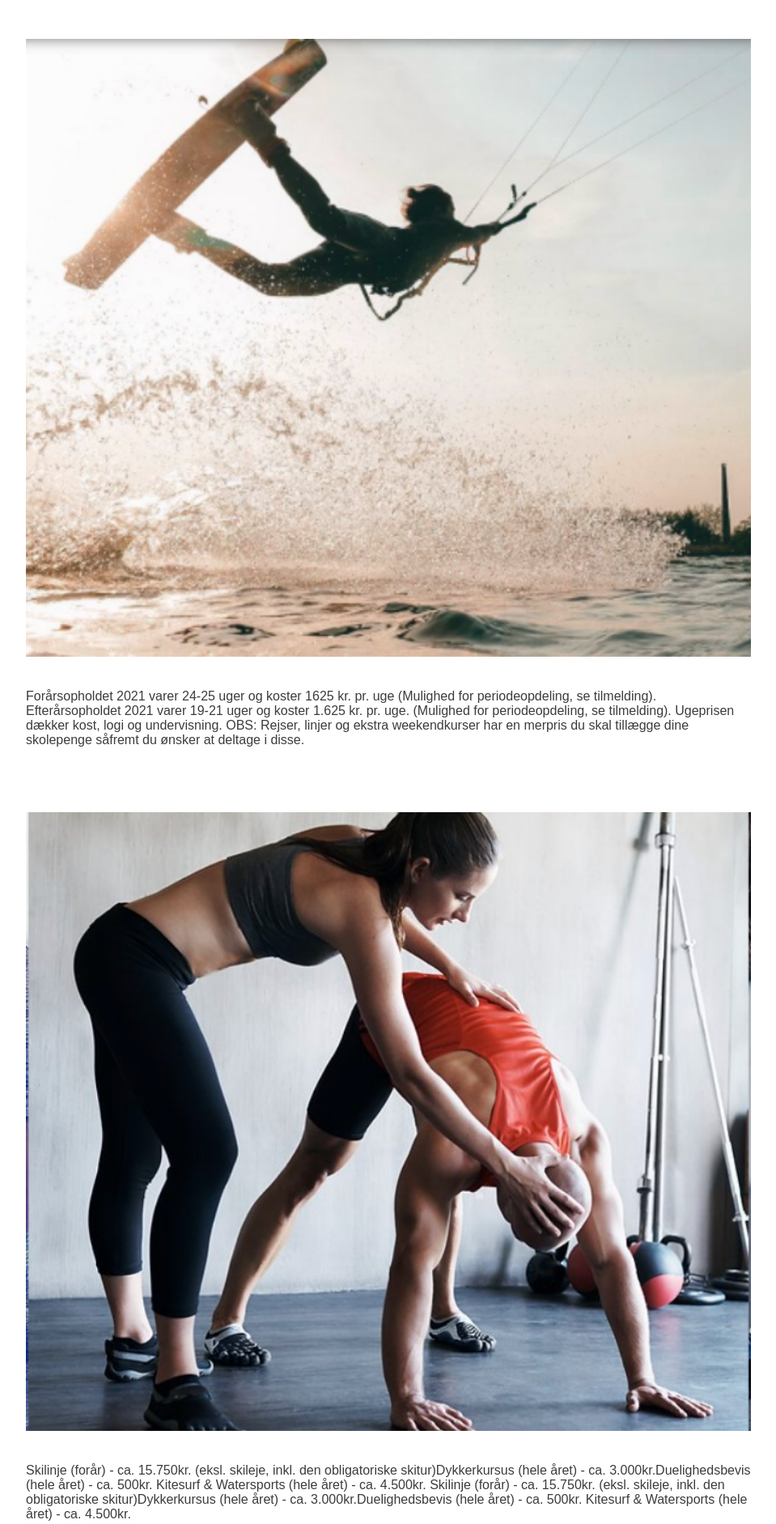
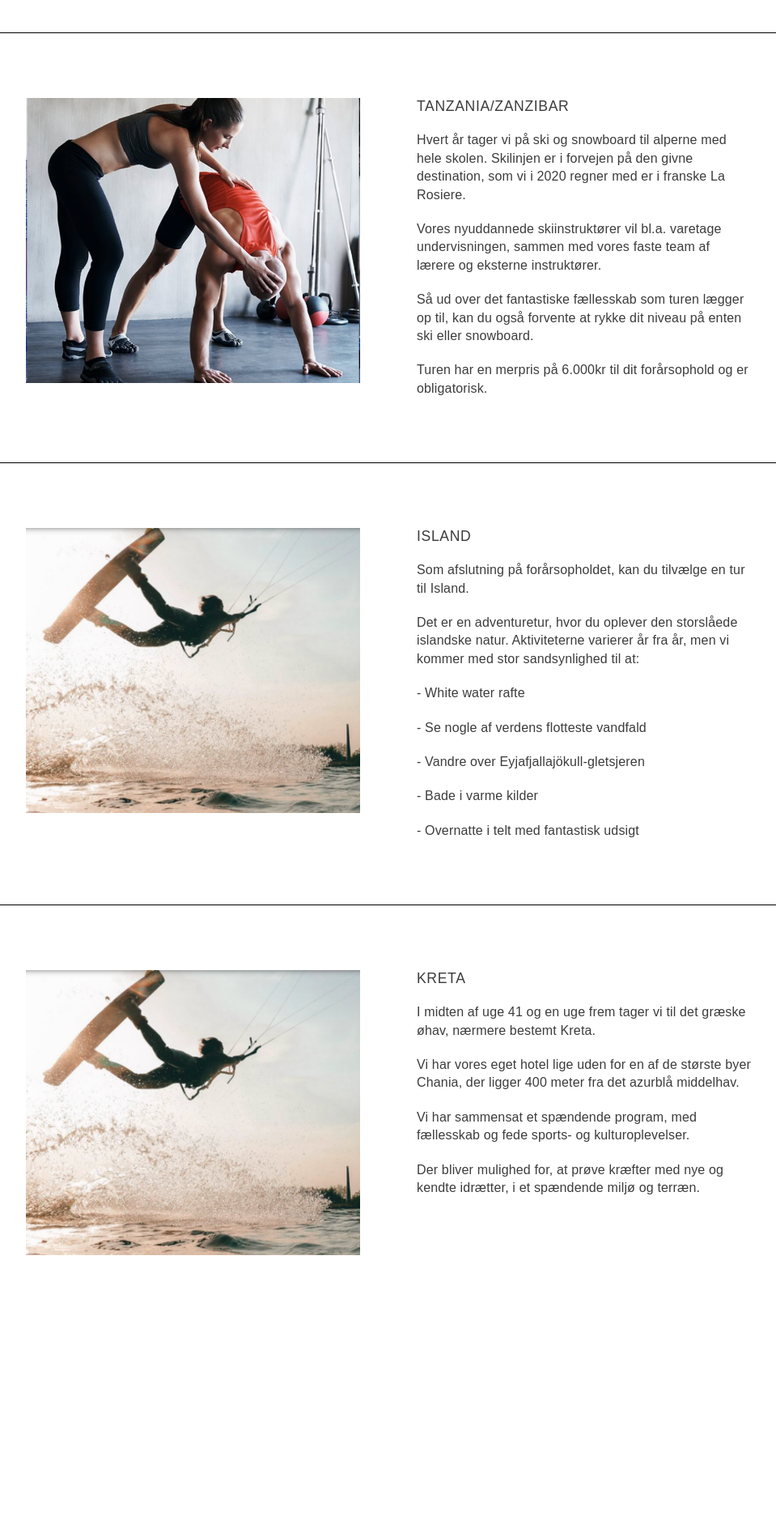
Before and after one commit to Thei2849/ihs, a plain HTML site: page priser.html in a window 1280 px wide. Shown: the part 900-2782 px from the top of the page at 81% size, without its empty margins (160-1119 px from the left). After the commit the page ends 2450 px from the top, so only its background shows below. Drawn offline with Linux system fonts and the light colour scheme.

Commit message:
priser og rejser rettet

```diff
--- a/priser.html
+++ b/priser.html
@@ -6,32 +6,8 @@
     <meta name="viewport" content="width=device-width, initial-scale=1.0">
     <title></title>
     <link rel="stylesheet" href="style.css">
-    <style>
-        section {
-            max-width: 1100px;
-            margin: 0 auto;
-            width: 70vw;
-            display: grid;
-            grid-template-columns: repeat(auto-fill, minmax(500px, 2fr));
-            grid-gap: 40px;
-            padding-top: 80px;
-
-        }
-
-        #priser {
-            text-align: center;
-            max-width: 1100px;
-            margin: 0 auto;
-            width: 70vw;
-            display: grid;
-            grid-template-columns: repeat(auto-fill, minmax(1100px, 1fr));
-            grid-gap: 40px;
-            padding-top: 160px;
-            padding-bottom: 400px;
 
 
-        }
-    </style>
 </head>
 
 <body>
@@ -79,38 +55,88 @@
 
     </header>
 
-    <section id="priser">
-        <h1>Priser</h1>
-        <p>Her kan du få et overblik over hvad det koster at være elev på Idrætshøjskolen Sønderborg og hvad dine skolepenge inkluderer.Se desuden hvad der ikke er inkluderet af rejser og kurser.Her kan du få et overblik over hvad det koster at være elev på Idrætshøjskolen Sønderborg og hvad dine skolepenge inkluderer.Se desuden hvad der ikke er inkluderet af rejser og kurser. </p>
+    <section id="filter-overskrift">
+        <div>
+            <h1>Rejser</h1>
 
-    </section>
-
-
-
-    <section id="hojskole">
-        <img src="hojskole.png" alt="">
-        <p>Forårsopholdet 2021 varer 24-25 uger og koster 1625 kr. pr. uge
-            (Mulighed for periodeopdeling, se tilmelding). Efterårsopholdet 2021 varer 19-21 uger og koster 1.625 kr. pr. uge. (Mulighed for periodeopdeling, se tilmelding). Ugeprisen dækker kost, logi og undervisning.
-
-            OBS: Rejser, linjer og ekstra weekendkurser har en merpris du skal tillægge dine skolepenge såfremt du ønsker at deltage i disse.</p>
-
-    </section>
-
-    <section id="kurser">
-        <img src="kurser.png" alt="">
-        <p>Skilinje (forår) - ca. 15.750kr. (eksl. skileje, inkl. den obligatoriske skitur)Dykkerkursus (hele året) - ca. 3.000kr.Duelighedsbevis (hele året) - ca. 500kr. Kitesurf & Watersports (hele året) - ca. 4.500kr. Skilinje (forår) - ca. 15.750kr. (eksl. skileje, inkl. den obligatoriske skitur)Dykkerkursus (hele året) - ca. 3.000kr.Duelighedsbevis (hele året) - ca. 500kr. Kitesurf & Watersports (hele året) - ca. 4.500kr.</p>
-
-
-    </section>
-
-    <section id="rejser">
-        <img src="hojskole.png" alt="">
-        <p>Island (forår) - ca. 7-8.000kr.Skitur i alperne (forår - obligatorisk) - ca. 6.000kr. (inkl. skileje). Kreta (efterår - obligatorisk) - ca. 7.000kr. Tanzania/Zanzibar (efterår) - ca. 16.000kr. </p>
+        </div>
+        <div class="tekst_div">
+            <p>Her kan du få et overblik over hvad det koster at være elev på Idrætshøjskolen Sønderborg og hvad dine skolepenge inkluderer.Se desuden hvad der ikke er inkluderet af rejser og kurser.Her kan du få et overblik over hvad det koster at være elev på Idrætshøjskolen Sønderborg og hvad dine skolepenge inkluderer.Se desuden hvad der ikke er inkluderet af rejser og kurser. </p>
+        </div>
 
 
     </section>
 
 
 
+    <section id="hojskole" class="rejse_section">
+        <img src="hojskole.png" alt="">
+        <div>
+            <h3>Skitur i alperne</h3>
+            <p>I januar rejser vi til Afrika, nærmere bestemt den afrikanske tropeø Zanzibar og Tanzania.</p>
+            <p>Turen bliver et møde med den farverige afrikanske kultur, storslået natur og vilde dyreliv og en masse fede oplevelser. Kort sagt - du bliver mærket for livet.</p>
+            <p>Vi kommer til at være både i Tanzania og på Zanzibar. Turen arrangeres i samarbejde med Zanzibar Højskolen, en skandinavisk højskole på Zanzibar, hvor vi blandt andet kommer til at bo, mens vi er på Zanzibar.
+        </div>
+
+
+    </section>
+
+    <div id="linje"></div>
+
+    <section id="kurser" class="rejse_section">
+        <img src="kurser.png" alt="">
+        <div>
+            <h3>Tanzania/Zanzibar
+            </h3>
+            <p>Hvert år tager vi på ski og snowboard til alperne med hele skolen.
+                Skilinjen er i forvejen på den givne destination, som vi i 2020 regner med er i franske La Rosiere. </p>
+            <p>Vores nyuddannede skiinstruktører vil bl.a. varetage undervisningen, sammen med vores faste team af lærere og eksterne instruktører.</p>
+            <p>Så ud over det fantastiske fællesskab som turen lægger op til, kan du også forvente at rykke dit niveau på enten ski eller snowboard. </p>
+            <p>Turen har en merpris på 6.000kr til dit forårsophold og er obligatorisk.
+            </p>
+        </div>
+
+
+
+
+    </section>
+
+    <div id="linje"></div>
+
+    <section id="rejser" class="rejse_section">
+        <img src="hojskole.png" alt="">
+        <div>
+            <h3>ISLAND</h3>
+            <p>Som afslutning på forårsopholdet, kan du tilvælge en tur til Island.</p>
+            <p>Det er en adventuretur, hvor du oplever den storslåede islandske natur. Aktiviteterne varierer år fra år, men vi kommer med stor sandsynlighed til at:</p>
+            <p>- White water rafte</p>
+            <p>- Se nogle af verdens flotteste vandfald</p>
+            <p>- Vandre over Eyjafjallajökull-gletsjeren</p>
+            <p>- Bade i varme kilder</p>
+            <p>- Overnatte i telt med fantastisk udsigt</p>
+        </div>
+
+
+    </section>
+
+    <div id="linje"></div>
+
+    <section id="rejser" class="rejse_section">
+        <img src="hojskole.png" alt="">
+        <div>
+            <h3>KRETA</h3>
+            <p>I midten af uge 41 og en uge frem tager vi til det græske øhav, nærmere bestemt Kreta.
+            </p>
+            <p>Vi har vores eget hotel lige uden for en af de største byer Chania, der ligger 400 meter fra det azurblå middelhav.</p>
+            <p>Vi har sammensat et spændende program, med fællesskab og fede sports- og kulturoplevelser.
+            </p>
+            <p>Der bliver mulighed for, at prøve kræfter med nye og kendte idrætter, i et spændende miljø og terræn.
+            </p>
+        </div>
+
+
+    </section>
+
+
     <script src="script.js"></script>
 </body></html>
--- a/style.css
+++ b/style.css
@@ -51,6 +51,14 @@ h3 {
 
 }
 
+
+p {
+    font-weight: 400;
+    font-size: 1.rem;
+    letter-spacing: 0.01rem;
+    line-height: 1.4rem
+}
+
 #color {
     background-color: #bacec8;
     height: 70vh;
@@ -73,6 +81,8 @@ h3 {
 
 
 
+
+
 #liste {
     width: 70vw;
     max-width: 1100px;
@@ -84,6 +94,11 @@ h3 {
 
 }
 
+#linje {
+    border-bottom: 1px solid black;
+    margin: 80px 150px 0px 150px;
+
+}
 
 
 
@@ -232,6 +247,8 @@ header {
     z-index: 1;
 }
 
+
+
 .dropdown-content a {
     float: none;
     color: black;
@@ -325,3 +342,43 @@ header {
         overflow: hidden;
     }
 }
+
+/***** rejser *******/
+
+.rejse_section {
+    max-width: 1000px;
+    margin: 0 auto;
+    width: 70vw;
+    display: grid;
+    grid-template-columns: repeat(auto-fill, minmax(350px, 2fr));
+    grid-gap: 70px;
+    padding-top: 80px;
+
+}
+
+#priser {
+    text-align: center;
+    max-width: 1100px;
+    margin: 0 auto;
+    width: 70vw;
+    display: grid;
+    grid-template-columns: repeat(auto-fill, minmax(1100px, 1fr));
+    grid-gap: 40px;
+    padding-top: 160px;
+    padding-bottom: 400px;
+
+
+
+}
+
+.rejse_section p {
+    padding: 20px 0 0 0;
+}
+
+
+.tekst_div_2 {
+    max-width: 900px;
+    padding: 0px 50px 0px 50px;
+    text-align: center;
+    margin-bottom: 250px
+}
```
Also changed, not shown: rejser.html (+94 -5 lines).
